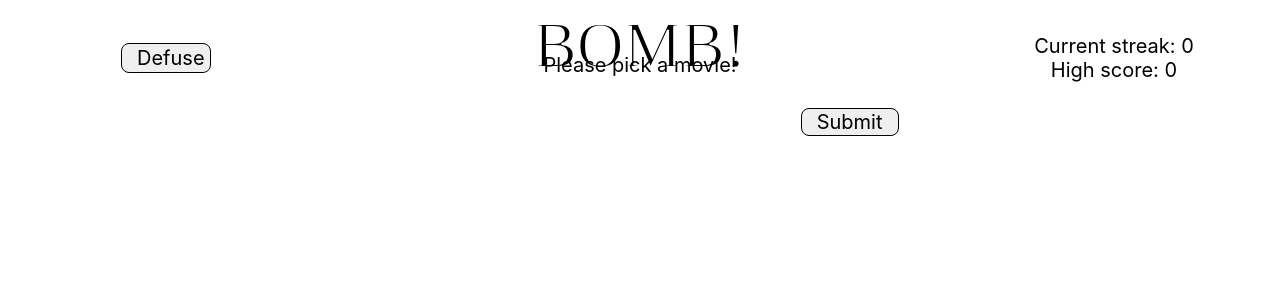
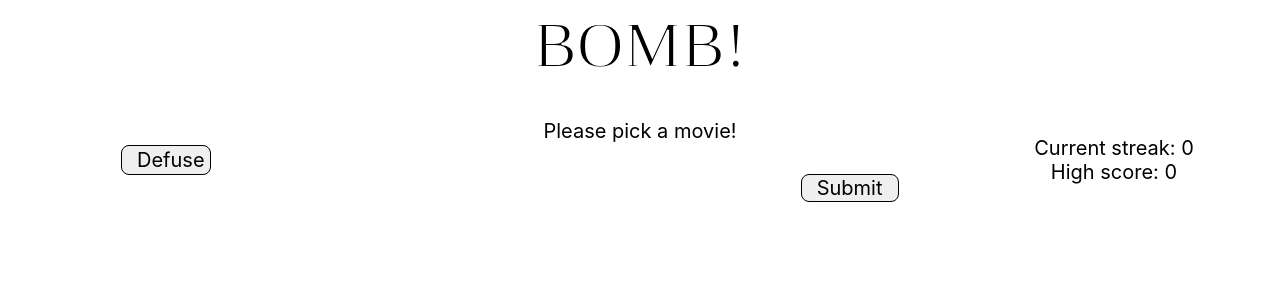
Before and after one commit to alexcellence/BOMB, a React app: page / in a window 1280 px wide. Shown: the top 300 px of the page. Built offline with nearby package versions, Linux system fonts and the light colour scheme; the HTML template or start-up script is replaced by a standard one.

Commit message:
Fix issue where only movies selected from the dropdown were returning the cast

```diff
--- a/react-client/src/components/App.jsx
+++ b/react-client/src/components/App.jsx
@@ -286,9 +286,16 @@ class App extends React.Component {
             // Single match - process normally
             const result = {
               movieTitle: selectionResult.movieTitle,
-              posterPath: selectionResult.posterPath
+              posterPath: selectionResult.posterPath,
+              id: selectionResult.id
             };
             this.processMovieResult(result);
+            // Fetch cast immediately for first movie so actor guesses work
+            if (result.id) {
+              this.getCastById(result.id);
+            } else {
+              this.getCast(result.movieTitle);
+            }
             return;
           }
         }
@@ -301,6 +308,7 @@ class App extends React.Component {
         }
 
         this.processMovieResult(result);
+        // For subsequent movies, we already fetched cast elsewhere
       })
       .catch(() => {
         console.log('There was an error getting a movie title');
--- a/react-client/src/components/AppStyles.jsx
+++ b/react-client/src/components/AppStyles.jsx
@@ -3,11 +3,17 @@ import styled from 'styled-components';
 export const Container = styled.div`
   display: grid;
   grid-template-columns: 25% 50% 25%;
-  grid-template-rows: 10% 20% 70%;
+  grid-template-rows: auto auto 1fr;
   width: 100%;
-  height: 100%;
+  height: 100vh;
   justify-content: center;
   z-index: 2000;
+  row-gap: 16px;
+
+  @media (max-width: 768px) {
+    grid-template-columns: 5% 90% 5%;
+    row-gap: 12px;
+  }
 `;
 
 export const Title = styled.div`
@@ -19,6 +25,10 @@ export const Title = styled.div`
   vertical-align: middle;
   margin: auto;
   -webkit-text-stroke: 2px white;
+
+  @media (max-width: 768px) {
+    font-size: 42px;
+  }
 `;
 
 export const Streak = styled.div`
--- a/react-client/src/components/Form.jsx
+++ b/react-client/src/components/Form.jsx
@@ -8,6 +8,7 @@ const Input = styled.div`
   grid-column-end: 3;
   text-align: center;
   z-index: 2000;
+  margin-bottom: 8px;
 `
 
 const Submit = styled.input`
@@ -58,6 +59,12 @@ const SubmissionBox = styled.input`
   box-shadow: 0px 4px 20px 0px transparent;
   transition: 0.3s background-color ease-in-out, 0.3s box-shadow ease-in-out, 0.1s padding ease-in-out;
   -webkit-appearance: none;
+
+  @media (max-width: 768px) {
+    width: 100%;
+    margin-right: 0;
+    margin-bottom: 8px;
+  }
 `
 
 const Instructions = styled.p`
--- a/react-client/src/components/Stream.jsx
+++ b/react-client/src/components/Stream.jsx
@@ -11,6 +11,8 @@ const MovieStream = styled.ul`
   margin-right: auto;
   padding-top: 30px;
   z-index: 2000;
+  overflow-wrap: anywhere;
+  word-break: break-word;
 `
 
 const Stream = (props) => (
--- a/react-client/src/services/apiService.js
+++ b/react-client/src/services/apiService.js
@@ -17,5 +17,5 @@ export const getActorImage = (actor) => {
 };
 
 export const getCastById = (movieId) => {
-  return axios.get(`https://api.themoviedb.org/3/movie/${movieId}/credits?api_key=${require('../../../config.js').tmdbAPI}`);
+  return axios.post('/getCastById', { movieId });
 };
--- a/react-client/src/utils/movieUtils.js
+++ b/react-client/src/utils/movieUtils.js
@@ -73,7 +73,8 @@ export const processMovieSearchResults = (data, searchTerm) => {
 
   return {
     movieTitle,
-    posterPath: relevantTitles[Math.max(0, Math.min(titleIndex, 4))].poster_path
+    posterPath: relevantTitles[Math.max(0, Math.min(titleIndex, 4))].poster_path,
+    id: relevantTitles[Math.max(0, Math.min(titleIndex, 4))].id
   };
 };
 
@@ -119,7 +120,8 @@ export const processMovieSearchResultsForSelection = (data, searchTerm) => {
   return {
     hasMultipleMatches: false,
     movieTitle: `${movie.title} (${movie.release_date ? movie.release_date.slice(0, 4) : 'Unknown'})`,
-    posterPath: movie.poster_path
+    posterPath: movie.poster_path,
+    id: movie.id
   };
 };
 
```
Also changed, not shown: 1 other file (tests, documents, lock files or other folders).
